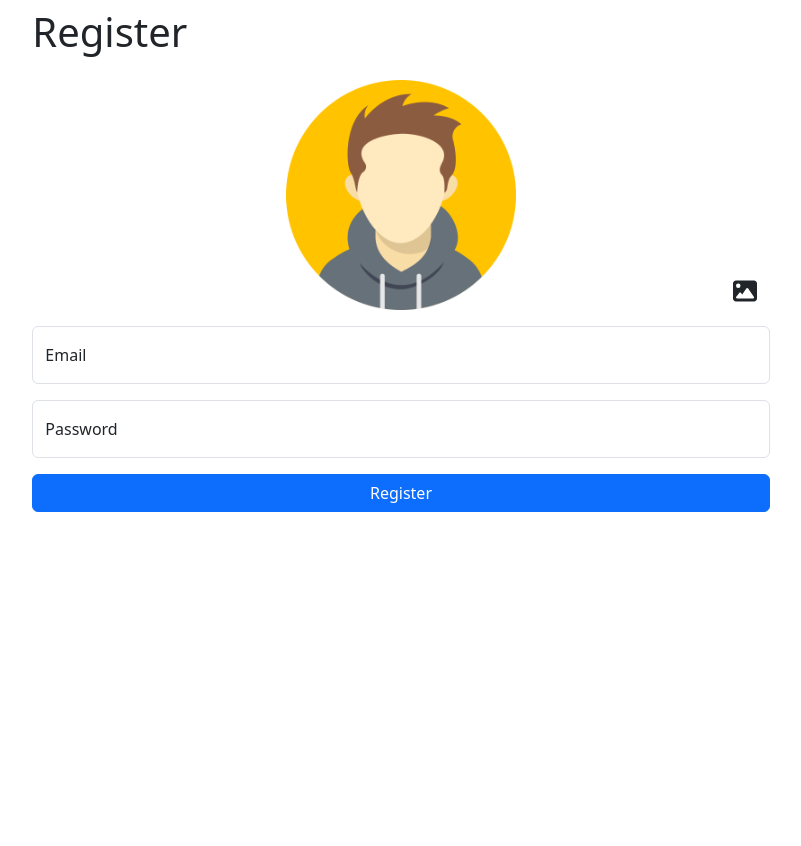
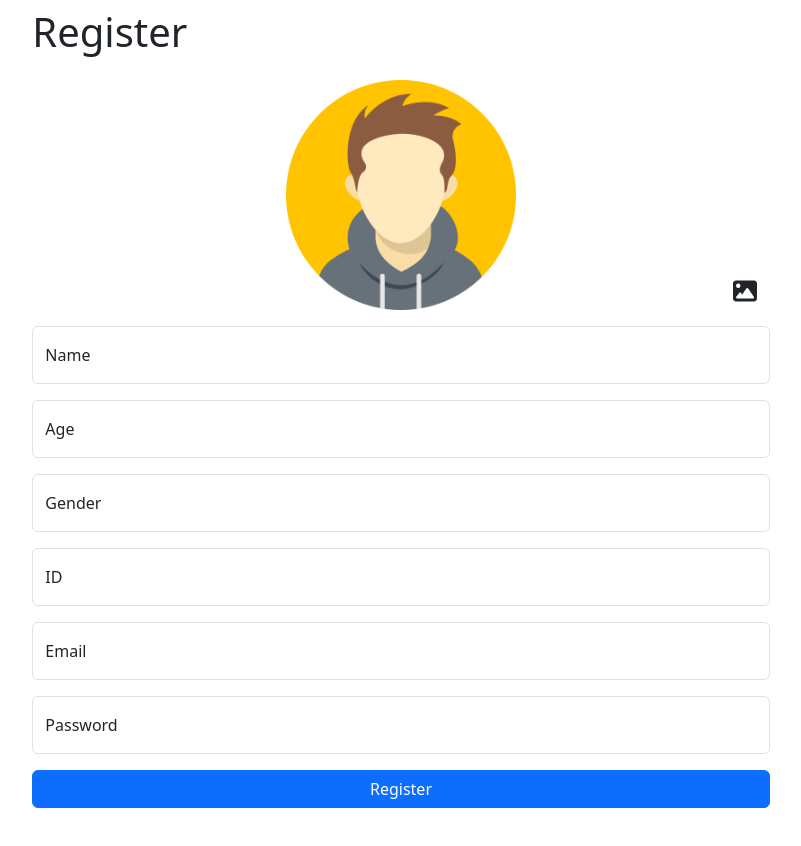
Before and after one commit to Advanced-web-application/webApplication_Front, a React (Vite) app: page / in a window 1280 px wide. Shown: the top 846 px of the page, without its empty margins (239-1040 px from the left). Before the commit the page ends 800 px from the top, so only its background shows below. Built offline with nearby package versions, Linux system fonts and the light colour scheme.

Commit message:
fixing regiser

```diff
--- a/src/components/Registration.tsx
+++ b/src/components/Registration.tsx
@@ -3,13 +3,18 @@ import avatar from '../assets/avatar.jpeg'
 import { FontAwesomeIcon } from '@fortawesome/react-fontawesome'
 import { faImage } from '@fortawesome/free-solid-svg-icons'
 import { uploadPhoto } from '../services/file-service'
-import { registrUser, googleSignin, IUser } from '../services/user-service'
+import { IUser } from '../Profile'
+import { registrUser, googleSignin } from '../services/user-service'
 import { CredentialResponse, GoogleLogin } from '@react-oauth/google'
 
 function Registration() {
     const [imgSrc, setImgSrc] = useState<File>()
 
     const fileInputRef = useRef<HTMLInputElement>(null)
+    const nameInputRef = useRef<HTMLInputElement>(null);
+    const ageInputRef = useRef<HTMLInputElement>(null);
+    const genderInputRef = useRef<HTMLInputElement>(null);
+    const idInputRef = useRef<HTMLInputElement>(null);
     const emailInputRef = useRef<HTMLInputElement>(null)
     const passwordInputRef = useRef<HTMLInputElement>(null)
     const imgSelected = (e: ChangeEvent<HTMLInputElement>) => {
@@ -26,8 +31,14 @@ function Registration() {
     const register = async () => {
         const url = await uploadPhoto(imgSrc!);
         console.log("upload returned:" + url);
-        if (emailInputRef.current?.value && passwordInputRef.current?.value) {
+        if (nameInputRef.current?.value &&  ageInputRef.current?.value &&
+            genderInputRef.current?.value&& idInputRef.current?.value &&
+            emailInputRef.current?.value && passwordInputRef.current?.value) {
             const user: IUser = {
+                fullName: nameInputRef.current?.value,
+                age: Number(ageInputRef.current?.value),
+                gender: genderInputRef.current?.value,
+                _id: idInputRef.current?.value,
                 email: emailInputRef.current?.value,
                 password: passwordInputRef.current?.value,
                image: url
@@ -63,6 +74,23 @@ function Registration() {
             <input style={{ display: "none" }} ref={fileInputRef} type="file" onChange={imgSelected}></input>
 
             <div className="form-floating">
+                <input ref={nameInputRef} type="text" className="form-control" id="floatingName" placeholder="" />
+                <label htmlFor="floatingName">Name</label>
+            </div>
+            <div className="form-floating">
+                <input ref={ageInputRef} type="number" className="form-control" id="floatingAge" placeholder="" />
+                <label htmlFor="floatingAge">Age</label>
+            </div>
+            <div className="form-floating">
+                <input ref={genderInputRef} type="text" className="form-control" id="floatingGender" placeholder="" />
+                <label htmlFor="floatingGender">Gender</label>
+            </div>
+            <div className="form-floating">
+                <input ref={idInputRef} type="text" className="form-control" id="floatingId" placeholder="" />
+                <label htmlFor="floatingId">ID</label>
+            </div>
+
+            <div className="form-floating">
                 <input ref={emailInputRef} type="text" className="form-control" id="floatingInput" placeholder="" />
                 <label htmlFor="floatingInput">Email</label>
             </div>
```
Also changed, not shown: src/components/Currancy-convertion.tsx (+47 -47 lines).
